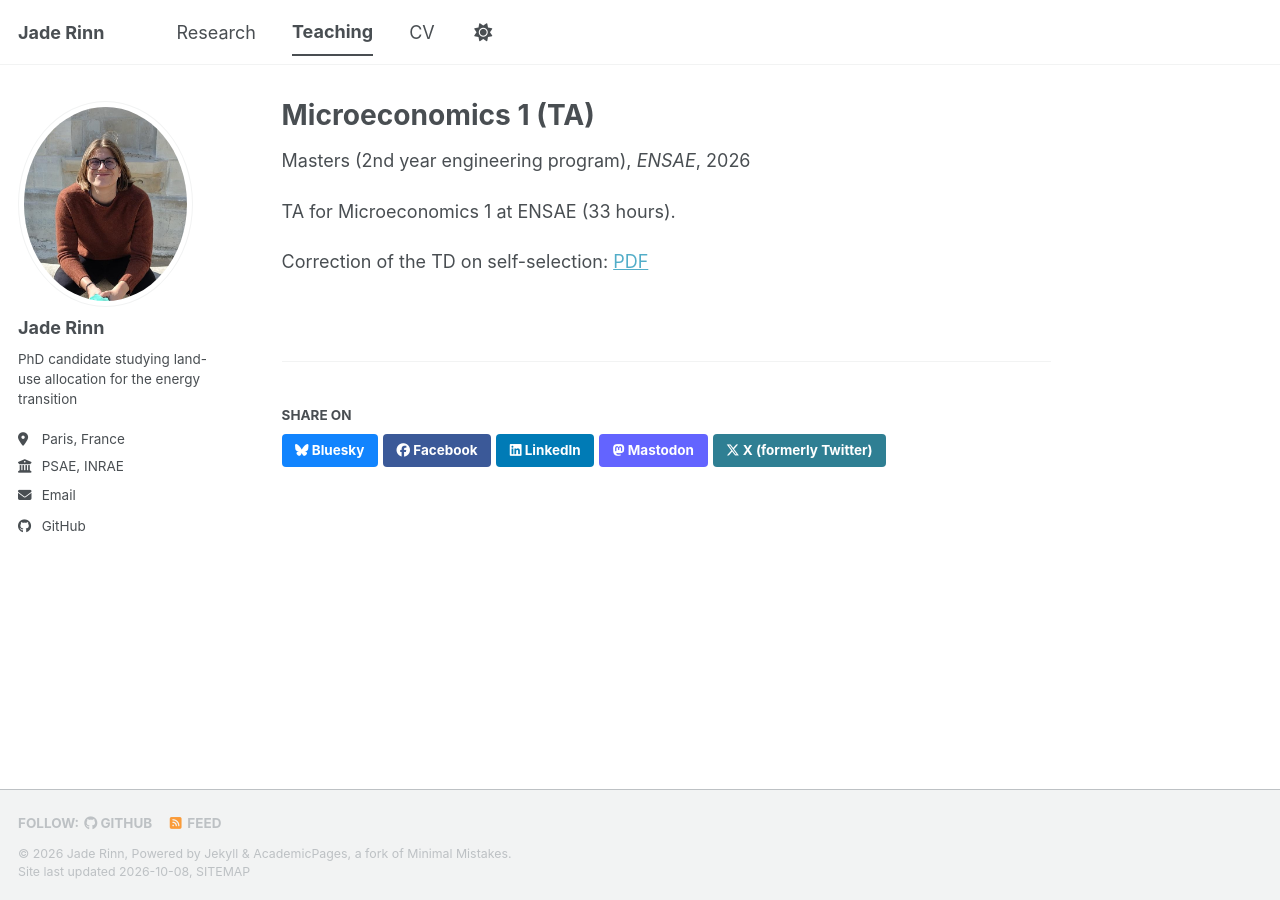
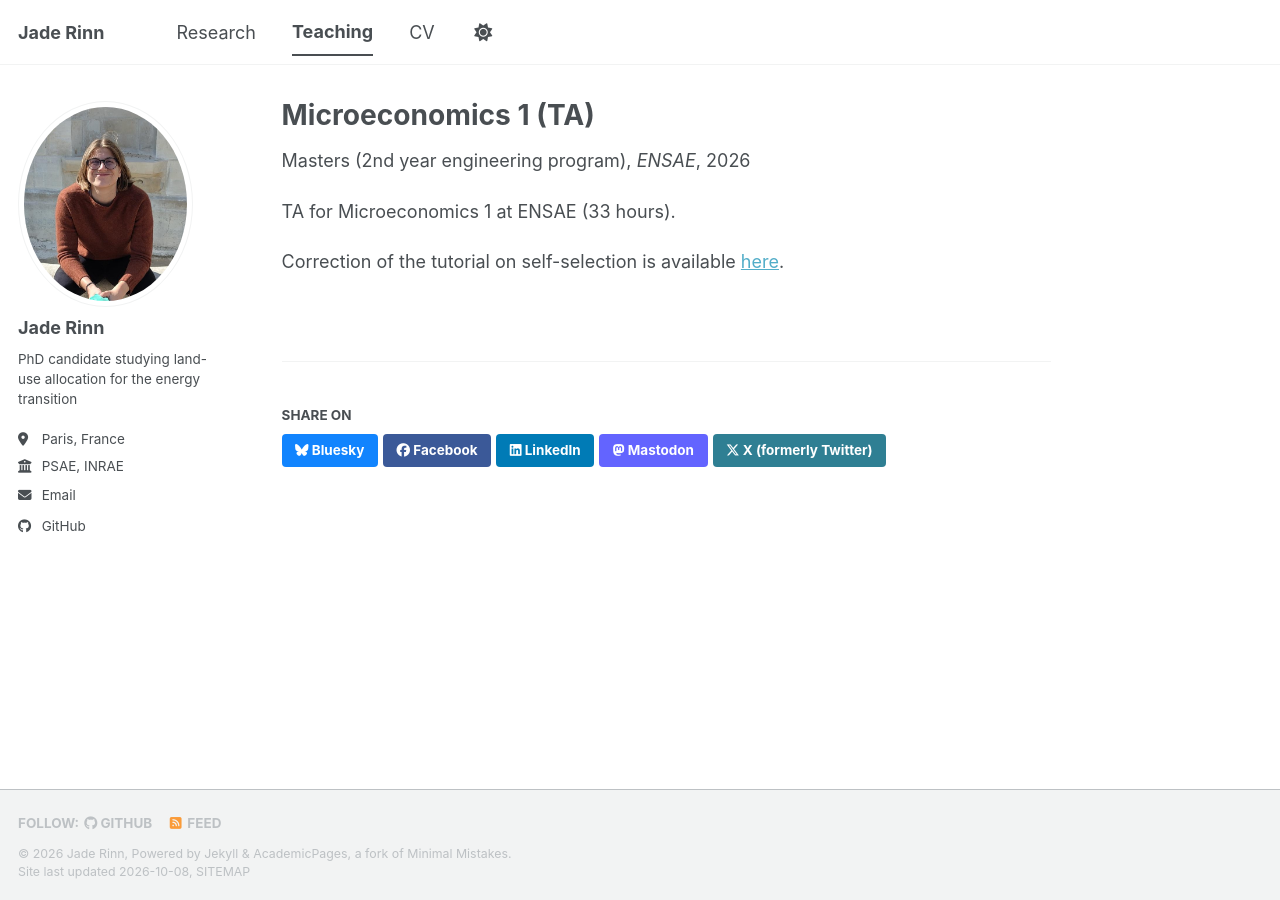
Before and after one commit to jaderinn/jaderinn.github.io, a Jekyll site: the page built from _teaching/2026-microeconomics-1.md, in a window 1280 px wide. Built offline with Jekyll 4.4.1, drawn with Linux system fonts in a browser that asks for light colours; a style sheet for code colours, icons or effects is not loaded.

Commit message:
Add a clickable ‘here’ link to the self-selection tutorial correction PDF

```diff
--- a/_teaching/2026-microeconomics-1.md
+++ b/_teaching/2026-microeconomics-1.md
@@ -10,4 +10,4 @@ professor: "Pr Philippe Choné"
 
 TA for Microeconomics 1 at ENSAE (33 hours).
 
-Correction of the TD on self-selection: [PDF]({{ site.baseurl }}/files/Detailed_correction_selfselection_tutorial.pdf)
+Correction of the tutorial on self-selection is available [here]({{ site.baseurl }}/files/Detailed_correction_selfselection_tutorial.pdf).
```
